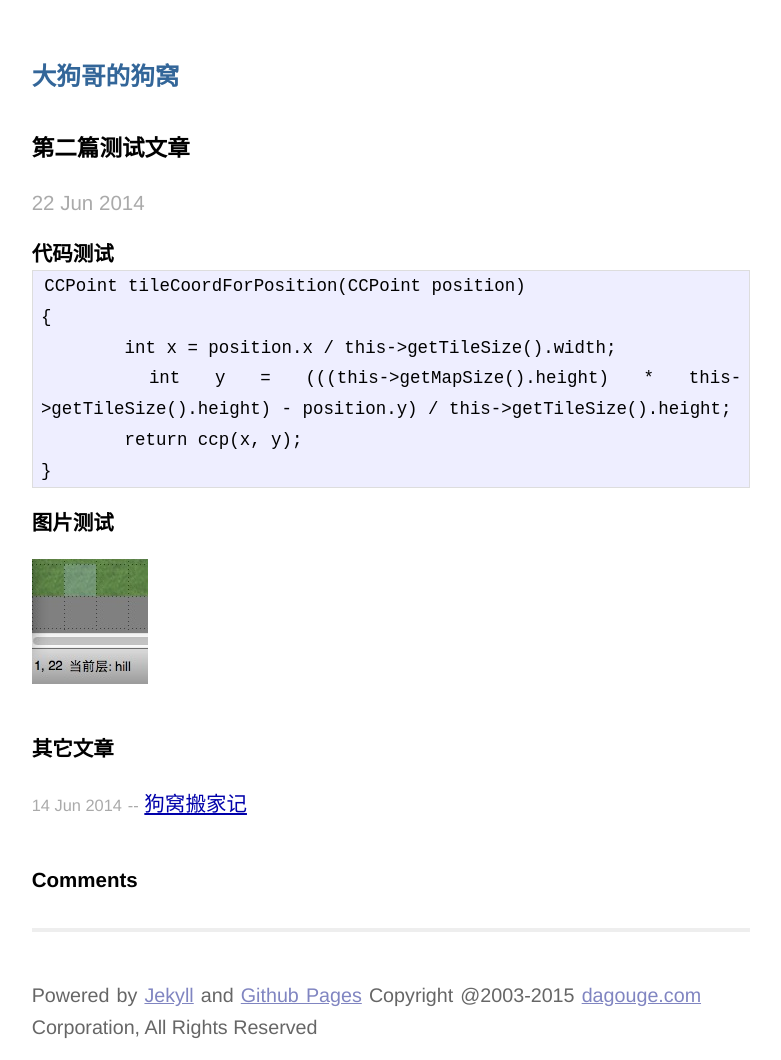
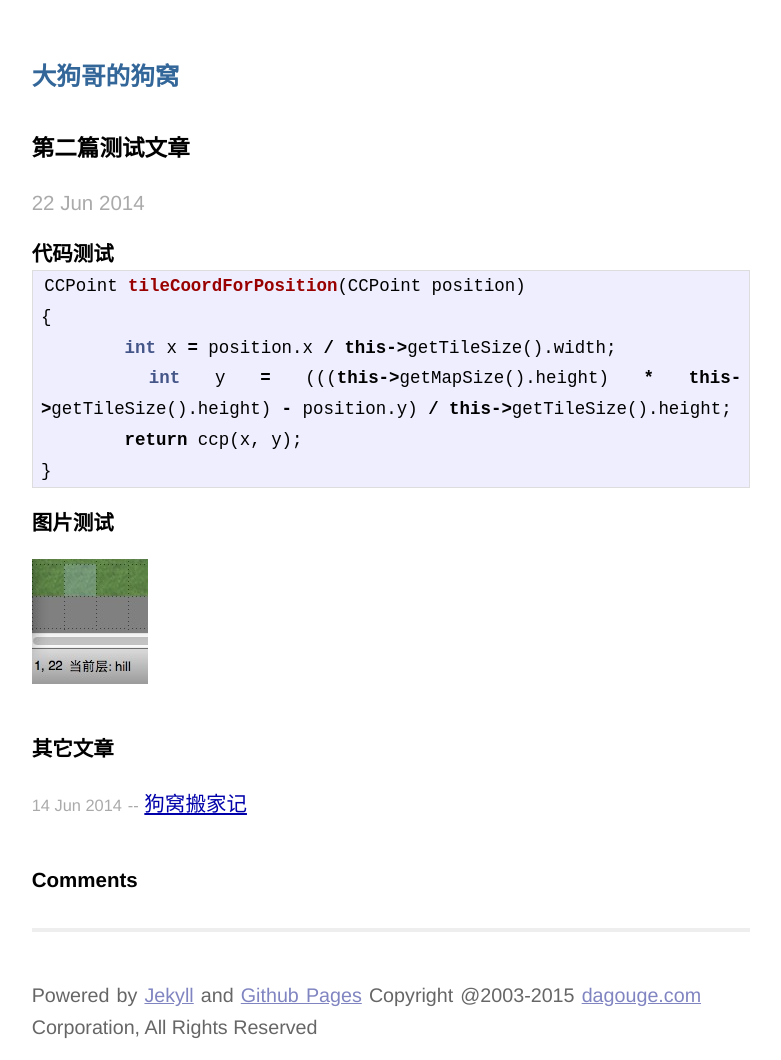
Before and after one commit to lazypos/lazypos.github.io, a Jekyll site: the page built from _posts/2014-06-22-dagougetest2.md, in a window 1280 px wide. Shown: the whole page, without its empty margins (249-1030 px from the left). Built offline with Jekyll 4.4.1, drawn with Linux system fonts in a browser that asks for light colours; comment, search, counter and statistics services are not loaded.

Commit message:
no message

```diff
--- a/_posts/2014-06-22-dagougetest2.md
+++ b/_posts/2014-06-22-dagougetest2.md
@@ -5,7 +5,7 @@ title: 第二篇测试文章
 代码测试
 -------
 
-{% highlight text %}
+{% highlight cpp %}
 
 CCPoint tileCoordForPosition(CCPoint position)
 {
```
